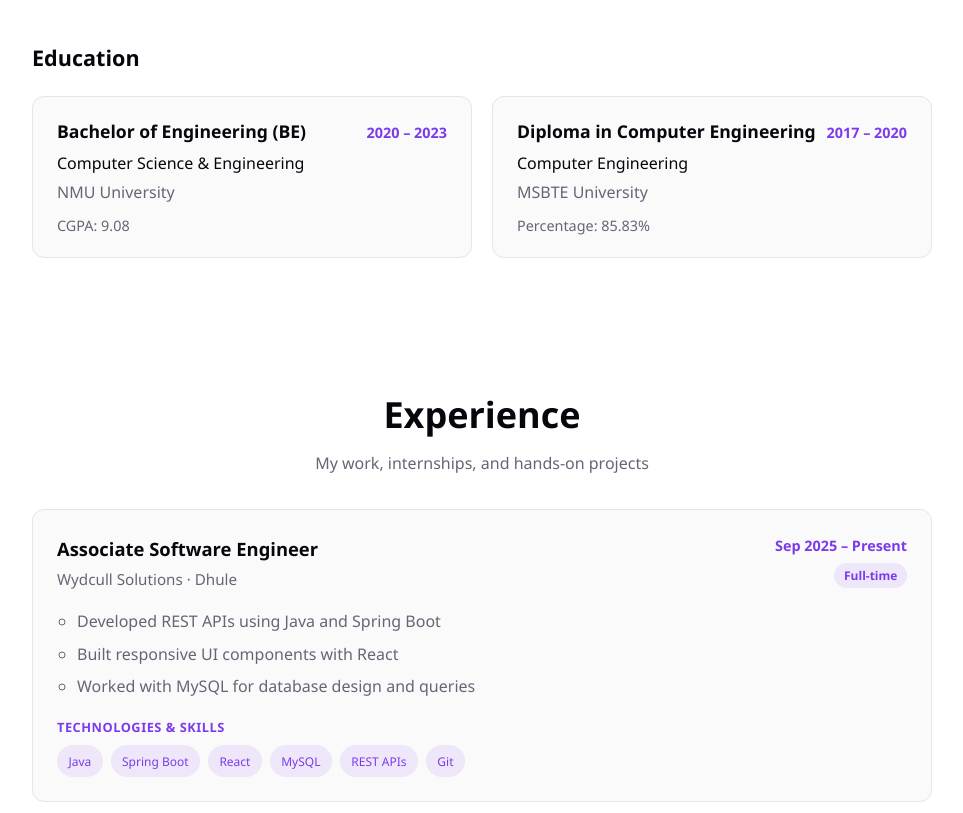
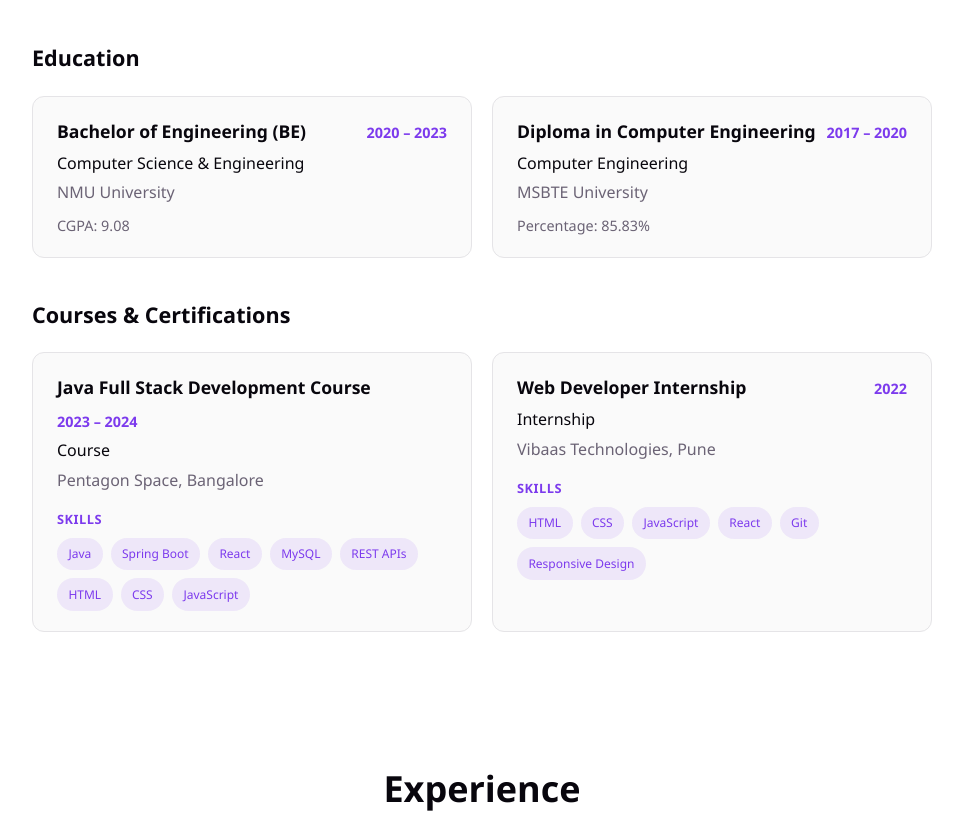
Before and after one commit to KetakiPatil29/Portfolio, a React (Vite) app: page / in a window 1280 px wide. Shown: the part 1206-2019 px from the top of the page, without its empty margins (158-1121 px from the left). Built offline with nearby package versions, Linux system fonts and the light colour scheme.

Commit message:
Courses & Certifications Added

```diff
--- a/src/App.css
+++ b/src/App.css
@@ -364,6 +364,14 @@ main {
   margin: 0.5rem 0 0;
   font-size: 0.9rem;
   color: var(--text);
+}
+
+.about__subtitle--spaced {
+  margin-top: 2.5rem;
+}
+
+.about__cert-tech {
+  margin-top: 0.75rem;
 }
 
 /* Stack on mobile */
--- a/src/components/About.jsx
+++ b/src/components/About.jsx
@@ -30,6 +30,40 @@ export default function About() {
             </li>
           ))}
         </ul>
+
+        {about.certifications?.length > 0 && (
+          <>
+            <h3 className="about__subtitle about__subtitle--spaced">
+              Courses & Certifications
+            </h3>
+            <ul className="about__education">
+              {about.certifications.map((cert) => (
+                <li
+                  key={`${cert.title}-${cert.year}`}
+                  className="about__edu-card"
+                >
+                  <div className="about__edu-header">
+                    <h4>{cert.title}</h4>
+                    <span className="about__edu-year">{cert.year}</span>
+                  </div>
+                  <p className="about__edu-field">{cert.type}</p>
+                  <p className="about__edu-school">{cert.provider}</p>
+
+                  {cert.tech?.filter(Boolean).length > 0 && (
+                    <>
+                      <p className="experience__tech-label">Skills</p>
+                      <ul className="experience__tech about__cert-tech">
+                        {cert.tech.filter(Boolean).map((t) => (
+                          <li key={t}>{t}</li>
+                        ))}
+                      </ul>
+                    </>
+                  )}
+                </li>
+              ))}
+            </ul>
+          </>
+        )}
       </div>
     </section>
   )
--- a/src/data/portfolio.js
+++ b/src/data/portfolio.js
@@ -43,6 +43,23 @@ export const about = {
     //   year: '2018 – 2020',
     // },
   ],
+  certifications: [
+    {
+      title: 'Java Full Stack Development Course',
+      provider: 'Pentagon Space, Bangalore',
+      year: '2023 – 2024',
+      type: 'Course',
+      tech: ['Java', 'Spring Boot', 'React', 'MySQL', 'REST APIs', 'HTML', 'CSS', 'JavaScript'],
+    },
+    {
+      title: 'Web Developer Internship',
+      provider: 'Vibaas Technologies, Pune',
+      year: '2022',
+      type: 'Internship',
+      tech: ['HTML', 'CSS', 'JavaScript', 'React', 'Git', 'Responsive Design'],
+    },
+  ],
+
 }
 
 export const experience = [
```
